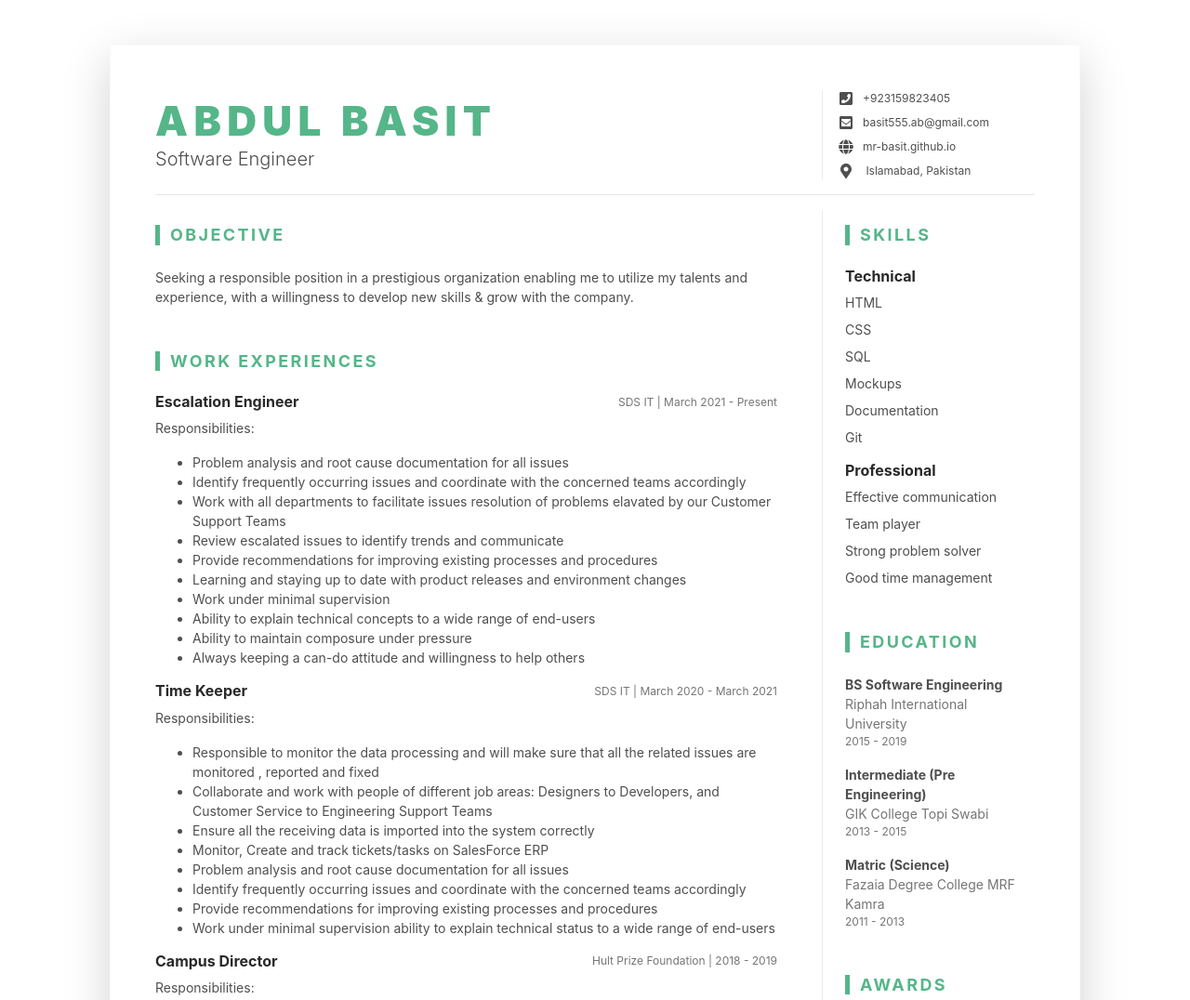
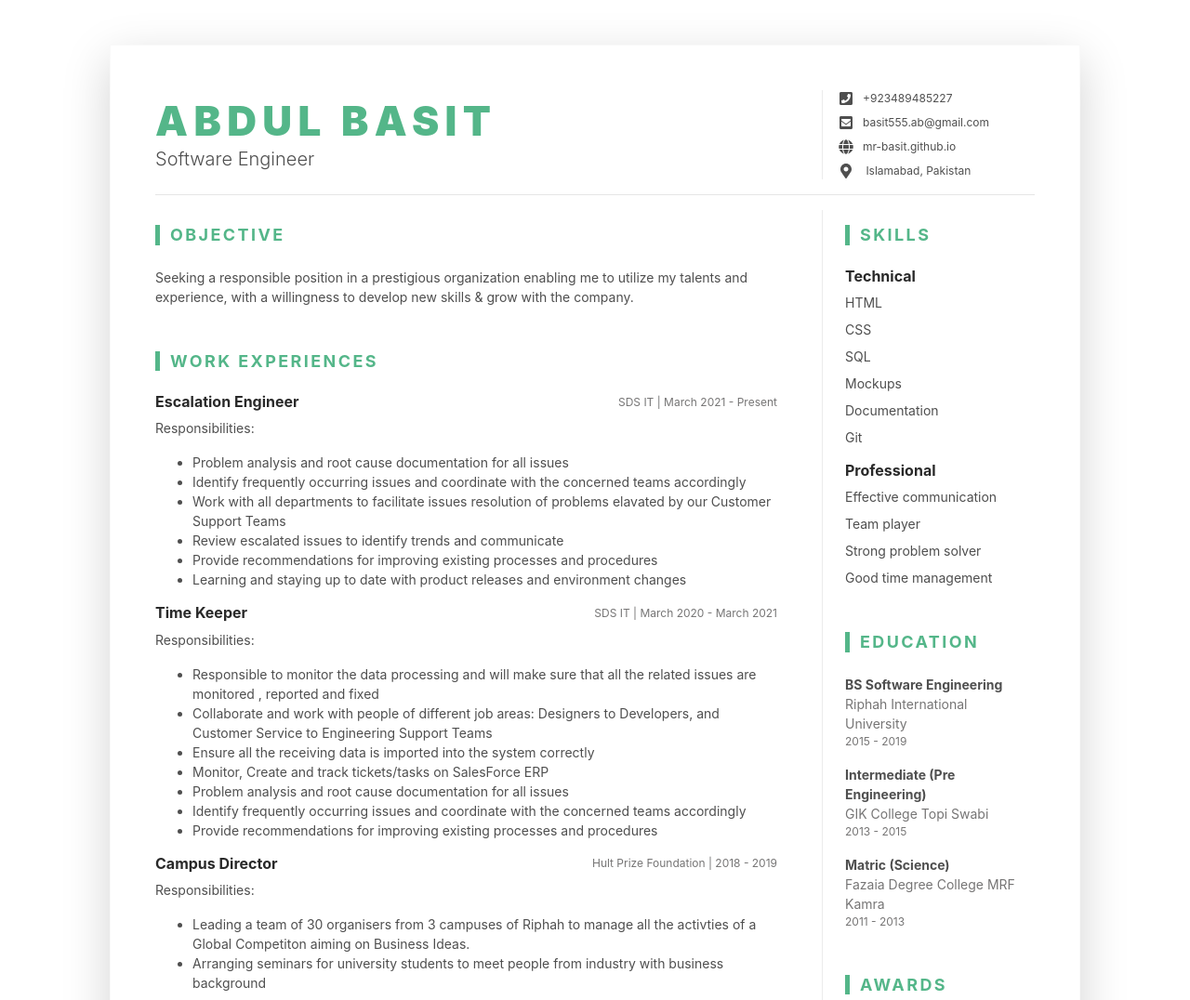
Before and after one commit to mr-basit/mr-basit.github.io, a plain HTML site: page index.html in a window 1280 px wide. Shown: the top 1076 px of the page at 93% size. Drawn offline with Linux system fonts and the light colour scheme.

Commit message:
Update index.html

```diff
--- a/index.html
+++ b/index.html
@@ -39,7 +39,7 @@
 						</div><!--//resume-title-->
 						<div class="resume-contact col-12 col-md-6 col-lg-4 col-xl-3">
 							<ul class="list-unstyled mb-0">
-								<li class="mb-2"><i class="fas fa-phone-square fa-fw fa-lg mr-2 "></i><a class="resume-link" href="#">+923159823405</a></li>
+								<li class="mb-2"><i class="fas fa-phone-square fa-fw fa-lg mr-2 "></i><a class="resume-link" href="#">+923489485227</a></li>
 								<li class="mb-2"><i class="fas fa-envelope-square fa-fw fa-lg mr-2"></i><a class="resume-link" href="#">basit555.ab@gmail.com</a></li>
 								<li class="mb-2"><i class="fas fa-globe fa-fw fa-lg mr-2"></i><a class="resume-link" href="https://mr-basit.github.io/">mr-basit.github.io</a></li>
 								<li class="mb-0"><i class="fas fa-map-marker-alt fa-fw fa-lg mr-2"></i> Islamabad, Pakistan</li>
@@ -98,11 +98,6 @@
 											<li>Review escalated issues to identify trends and communicate </li>
 											<li>Provide recommendations for improving existing processes and procedures </li>
 											<li>Learning and staying up to date with product releases and environment changes </li>
-											<li>Work under minimal supervision </li>
-											<li>Ability to explain technical concepts to a wide range of end-users </li>
-											<li>Ability to maintain composure under pressure </li>
-											<li>Always keeping a can-do attitude and willingness to help others </li>
-
 										</ul>
 									</div>
 								</div>
@@ -123,7 +118,6 @@
 											<li>Problem analysis and root cause documentation for all issues</li>
 											<li>Identify frequently occurring issues and coordinate with the concerned teams accordingly</li>
 											<li>Provide recommendations for improving existing processes and procedures</li>
-											<li>Work under minimal supervision ability to explain technical status to a wide range of end-users</li>
 
 										</ul>
 									</div>
```
